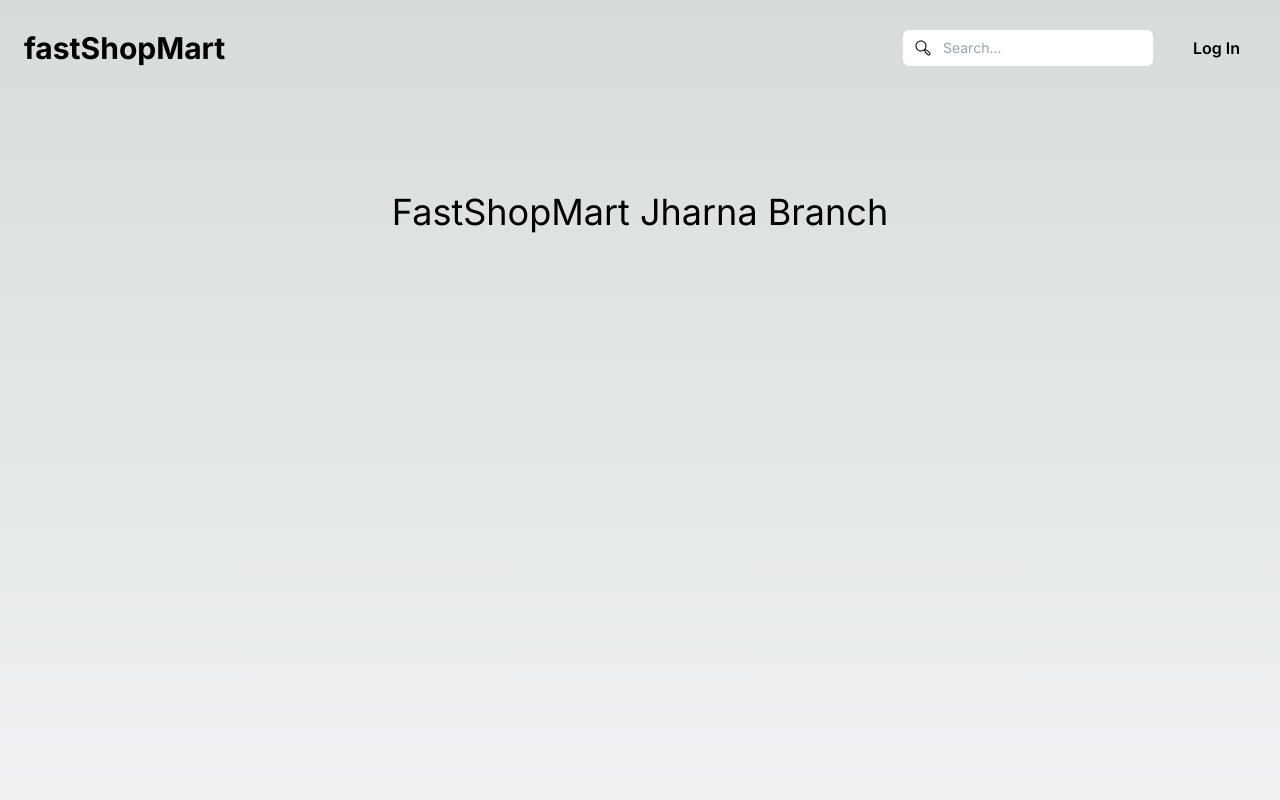
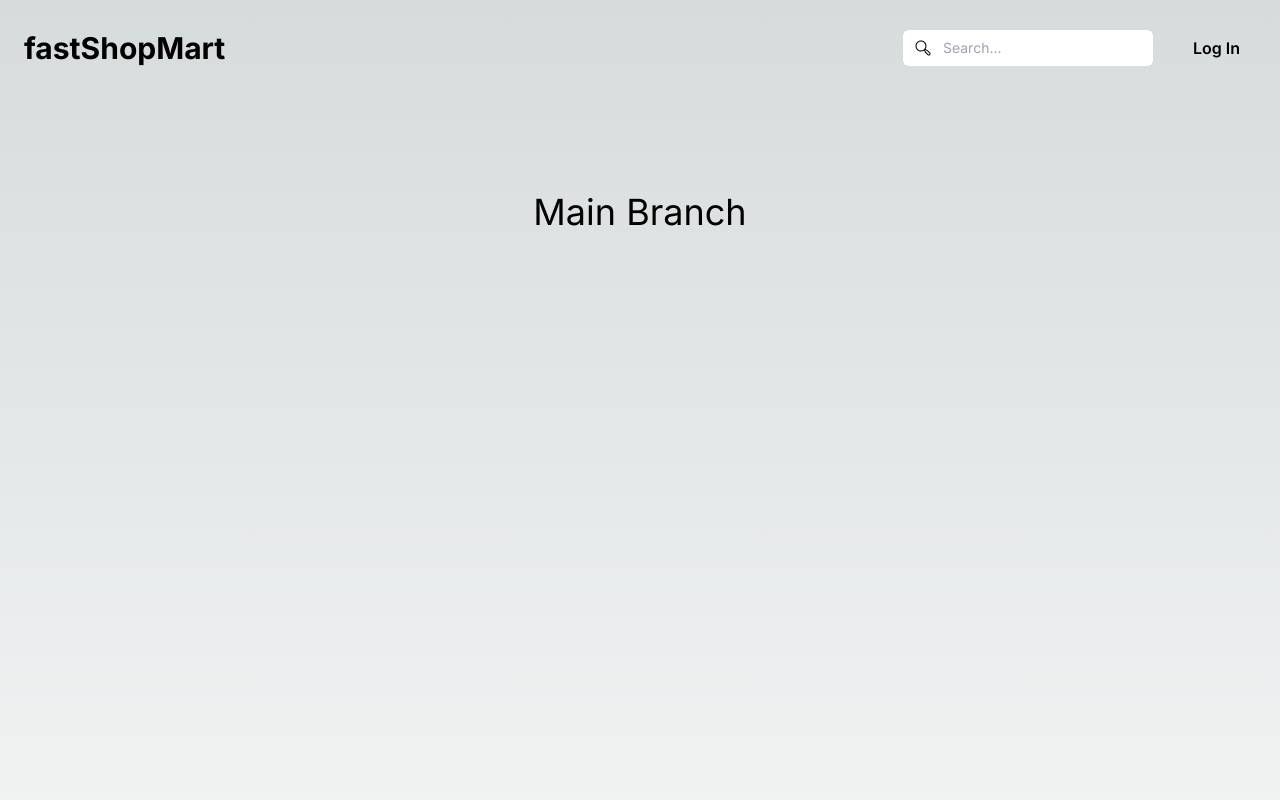
Before and after one commit to jharnakhatun2/fastShopMart, a Next.js app: page / in a window 1280 px wide. Shown: the top 800 px of the page. Built offline with nearby package versions, Linux system fonts and the light colour scheme; no server answers.

Commit message:
added update

```diff
--- a/app/(common)/page.js
+++ b/app/(common)/page.js
@@ -1,7 +1,7 @@
 export default function Home() {
   return (
     <main className="flex min-h-screen flex-col items-center justify-between p-24">
-      <h1 className='text-4xl'>FastShopMart Jharna Branch</h1>
+      <h1 className='text-4xl'>Main Branch</h1>
     </main>
   )
 }
```
